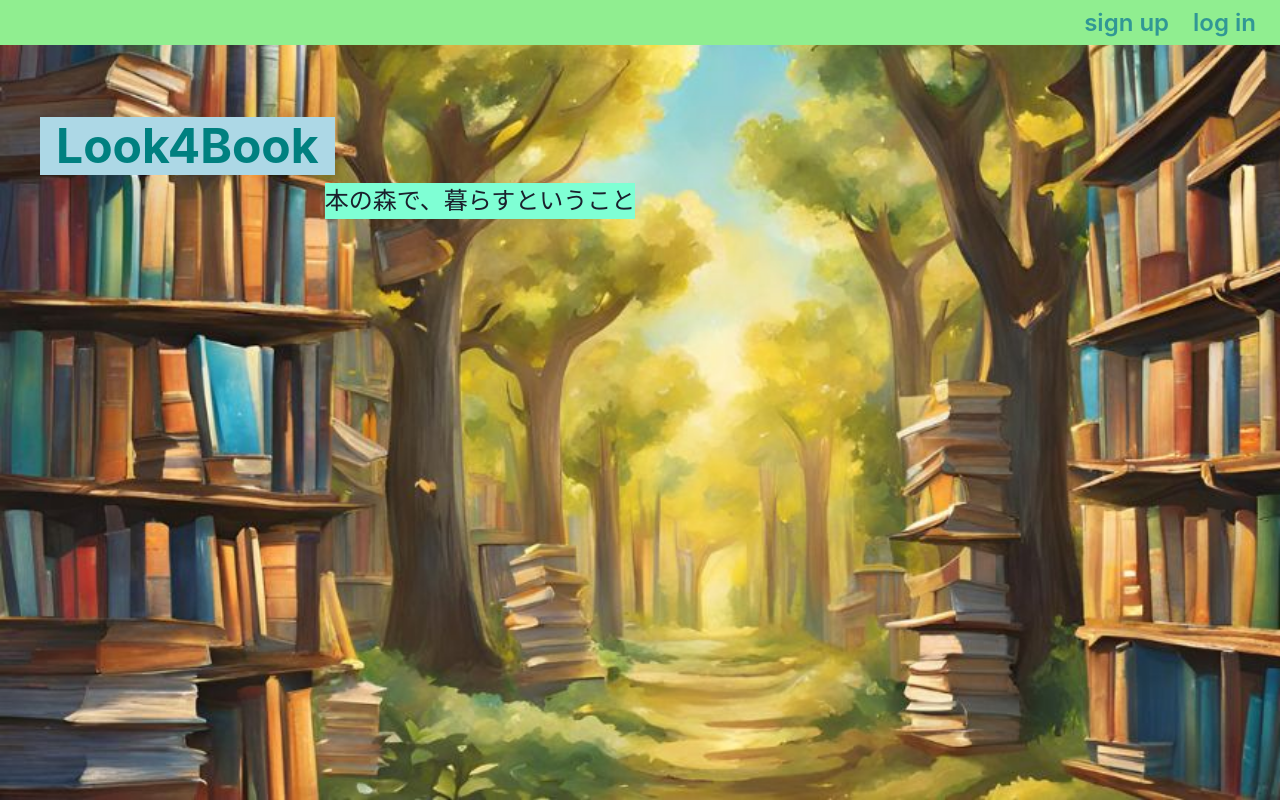
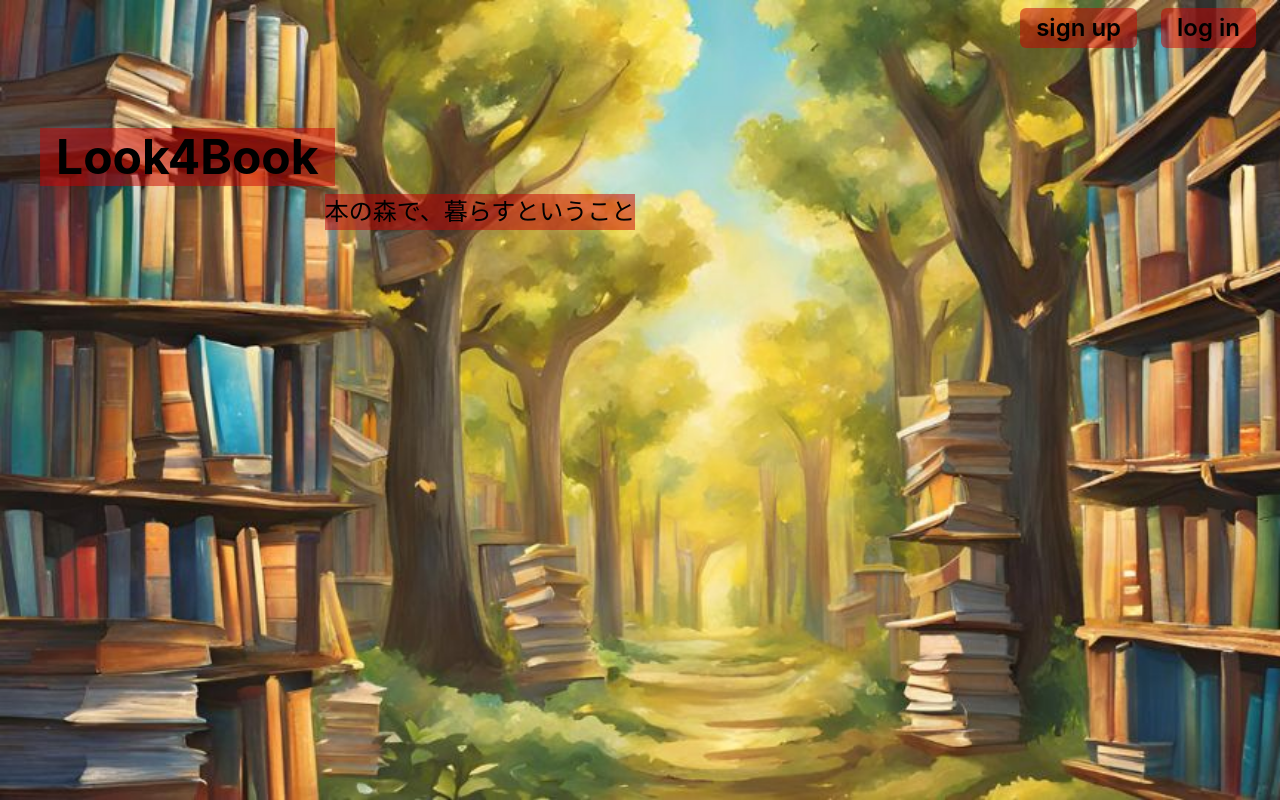
Before and after one commit to hal-goldfish/Look4Book, a Next.js app in the folder frontend_Project/node/frontend/: page / in a window 1280 px wide. Built offline with nearby package versions, Linux system fonts and the light colour scheme.

Commit message:
トップページ微修正

```diff
--- a/frontend_Project/node/frontend/src/components/template/TopPage.tsx
+++ b/frontend_Project/node/frontend/src/components/template/TopPage.tsx
@@ -14,19 +14,21 @@ export const TopPage = () => {
     return (
         <Box bgImage='./images/topPageBG.jpg' bgSize='cover' h='100vh' overflow='hidden'>
             <VStack>
-                <HStack w='100%' spacing='24px' pr='24px' py='8px' bgColor='lightgreen' justify='right'>
-                    <Button variant='link' colorScheme="teal" onClick={onClickSignup}>
+                <HStack w='100%' spacing='24px' pr='24px' py='8px' justify='right'>
+                    <Button variant='ghost' color="black" onClick={onClickSignup} bgColor='rgba(200,0,0,0.5)'>
                         <Text fontSize='x-large'>sign up</Text>
                     </Button>
-                    <Button variant='link' colorScheme="teal" onClick={onClickLogin}>
+                    <Button variant='ghost' color="black" onClick={onClickLogin} bgColor='rgba(200,0,0,0.5)'>
                         <Text fontSize='x-large'>log in</Text>
                     </Button>
                 </HStack>
                 <Box display='flex' justifyContent='left' w='100%' ml='80px' mt='64px'>
-                    <Heading><Text px='16px' bgColor='lightblue' fontSize='xxx-large' color='teal'>Look4Book</Text></Heading>
+                    <Heading>
+                        <Text px='16px' bgColor='rgba(200,0,0,0.5)' fontSize='xxx-large' color='black'>Look4Book</Text>
+                    </Heading>
                 </Box>
                 <Box display='flex' justifyContent='center' w='100%' mr='25%'>
-                    <Text bgColor='aquamarine' fontSize='x-large'>本の森で、暮らすということ</Text>
+                    <Text bgColor='rgba(200,0,0,0.5)' fontSize='x-large' color='black'>本の森で、暮らすということ</Text>
                 </Box>
             </VStack>
         </Box>
```
